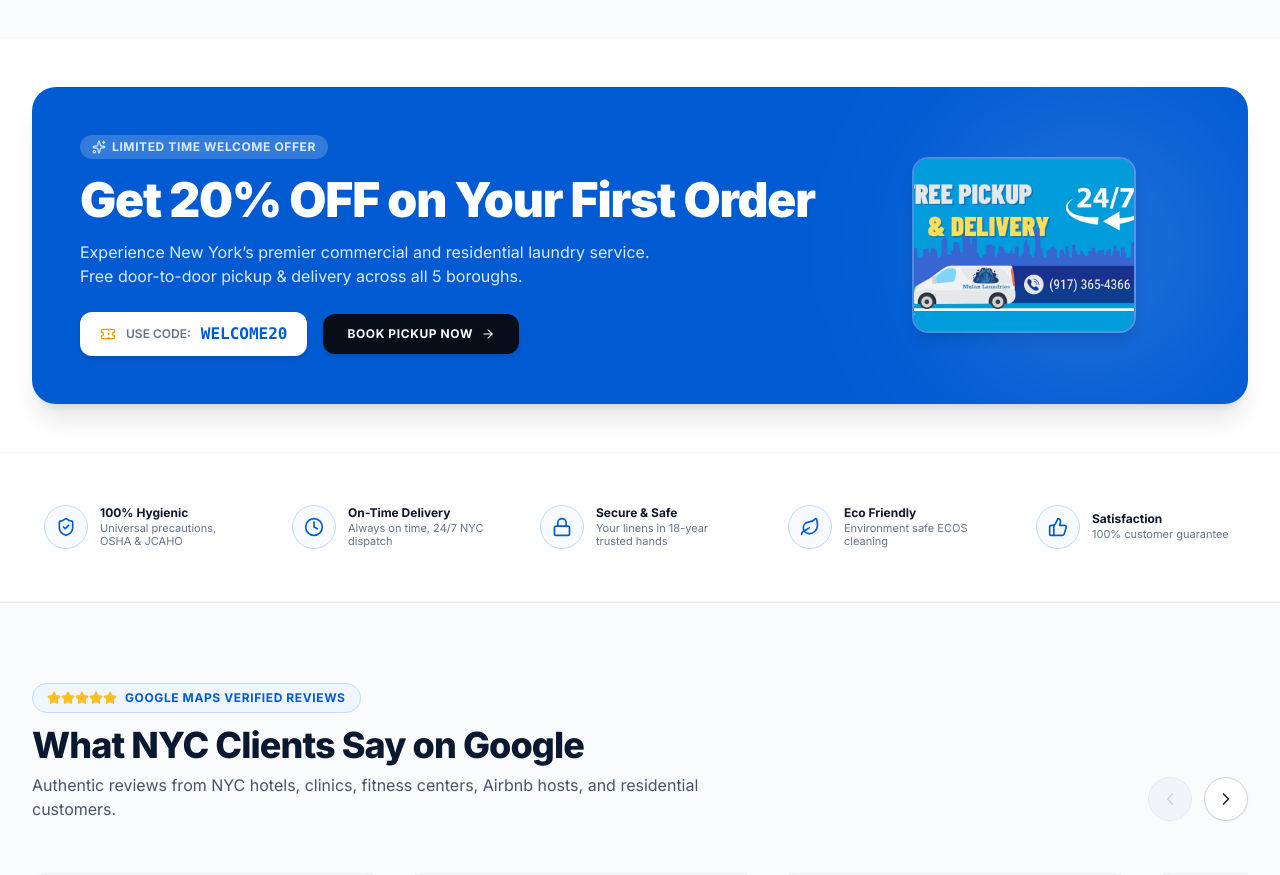
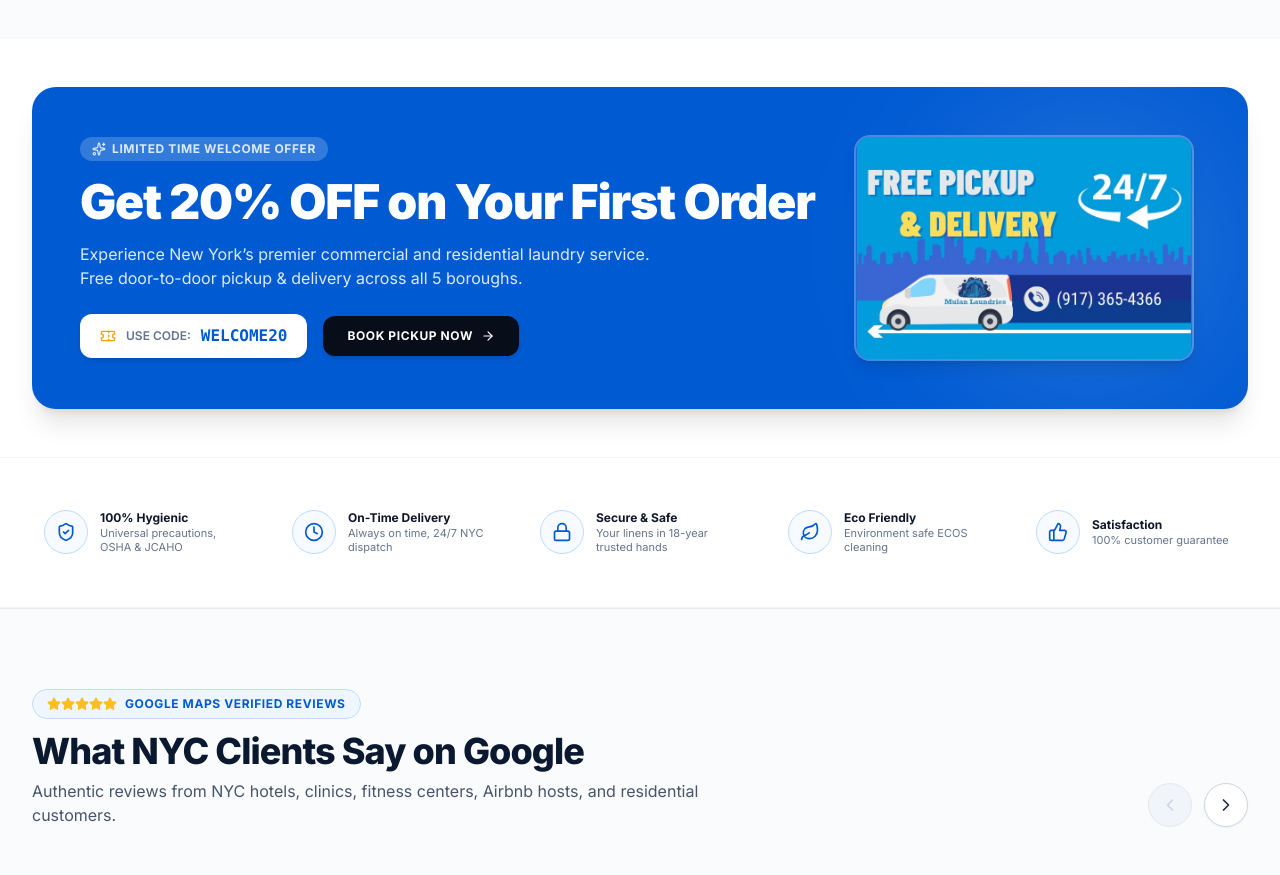
Before and after one commit to alvinmonir411/mulan-laundries, a Next.js app: page / in a window 1280 px wide. Shown: the part 2180-3055 px from the top of the page. Built offline with nearby package versions, Linux system fonts and the light colour scheme; no server answers; the database is empty.

Commit message:
fix(images): ensure free-pickup banner shows in full with object-contain aspect-ratio so FREE PICKUP text is completely visible

```diff
--- a/src/app/how-it-works/page.tsx
+++ b/src/app/how-it-works/page.tsx
@@ -153,18 +153,22 @@ export default async function HowItWorksPage() {
                 >
                   {/* Visual Step Image Column */}
                   <div className="w-full lg:w-5/12">
-                    <div className="relative h-64 sm:h-80 w-full rounded-2xl overflow-hidden shadow-lg border border-slate-200/80 group">
+                    <div className="relative h-64 sm:h-80 w-full rounded-2xl overflow-hidden shadow-lg border border-slate-200/80 bg-slate-900 group">
                       <Image
                         src={step.image}
                         alt={step.alt}
                         fill
-                        className="object-cover group-hover:scale-105 transition-transform duration-500"
+                        className={`${
+                          idx === 0 ? "object-contain p-2" : "object-cover group-hover:scale-105"
+                        } transition-transform duration-500`}
                         sizes="(max-width: 1024px) 100vw, 42vw"
                       />
-                      <div className="absolute inset-0 bg-gradient-to-t from-black/60 via-transparent to-black/20" />
+                      {idx !== 0 && (
+                        <div className="absolute inset-0 bg-gradient-to-t from-black/60 via-transparent to-black/20" />
+                      )}
 
                       {/* Step Number Badge */}
-                      <div className="absolute top-4 left-4 flex items-center gap-2 bg-[#005BD3] text-white px-3.5 py-1.5 rounded-full shadow-md font-black text-sm">
+                      <div className="absolute top-4 left-4 flex items-center gap-2 bg-[#005BD3] text-white px-3.5 py-1.5 rounded-full shadow-md font-black text-sm z-10">
                         <Icon className="w-4 h-4 text-white" />
                         <span>STEP {step.step}</span>
                       </div>
--- a/src/components/sections/PickupBanner.tsx
+++ b/src/components/sections/PickupBanner.tsx
@@ -72,17 +72,16 @@ export const PickupBanner: React.FC<PickupBannerProps> = ({
 
           {/* Right Image */}
           <div className="relative">
-            <div className="relative h-[380px] sm:h-[440px] w-full rounded-2xl overflow-hidden shadow-2xl border border-white/10">
+            <div className="relative h-[380px] sm:h-[440px] w-full rounded-2xl overflow-hidden shadow-2xl border border-white/10 bg-navy-900 p-2 flex items-center justify-center">
               <Image
                 src={pickupImage}
                 alt={pickupAlt}
                 fill
-                className="object-cover"
+                className="object-contain"
               />
-              <div className="absolute inset-0 bg-gradient-to-t from-navy-950/80 via-transparent to-transparent" />
             </div>
 
-            <div className="absolute -bottom-6 -left-6 bg-navy-900 border border-navy-800 text-white p-5 rounded-2xl shadow-xl hidden sm:block max-w-xs">
+            <div className="absolute -bottom-6 -left-6 bg-navy-900 border border-navy-800 text-white p-5 rounded-2xl shadow-xl hidden sm:block max-w-xs z-10">
               <span className="text-xs font-bold text-sky-400 uppercase tracking-widest block mb-1">
                 Serving All 5 Boroughs
               </span>
--- a/src/components/sections/PromoOfferBanner.tsx
+++ b/src/components/sections/PromoOfferBanner.tsx
@@ -53,16 +53,16 @@ export const PromoOfferBanner: React.FC<PromoOfferBannerProps> = ({
               </div>
             </div>
 
-            {/* Right Graphic (4 cols): Basket of folded towels */}
+            {/* Right Graphic (4 cols): Basket of folded towels / delivery banner */}
             <div className="md:col-span-4 flex items-center justify-center">
-              <div className="relative w-56 h-44 rounded-2xl overflow-hidden border-2 border-white/20 shadow-lg bg-white/10 backdrop-blur-sm">
+              <div className="relative w-full max-w-[340px] aspect-[750/500] rounded-2xl overflow-hidden border-2 border-white/20 shadow-lg bg-white/10 backdrop-blur-sm p-1">
                 <Image
                   src={promoImage}
                   alt={promoAlt}
                   fill
-                  sizes="(max-width: 768px) 100vw, 250px"
+                  sizes="(max-width: 768px) 100vw, 340px"
                   loading="lazy"
-                  className="object-cover"
+                  className="object-contain"
                 />
               </div>
             </div>
```
